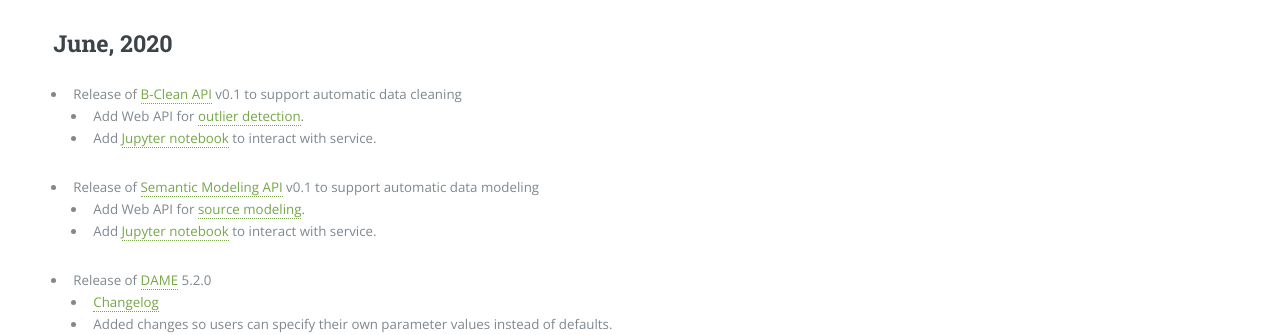
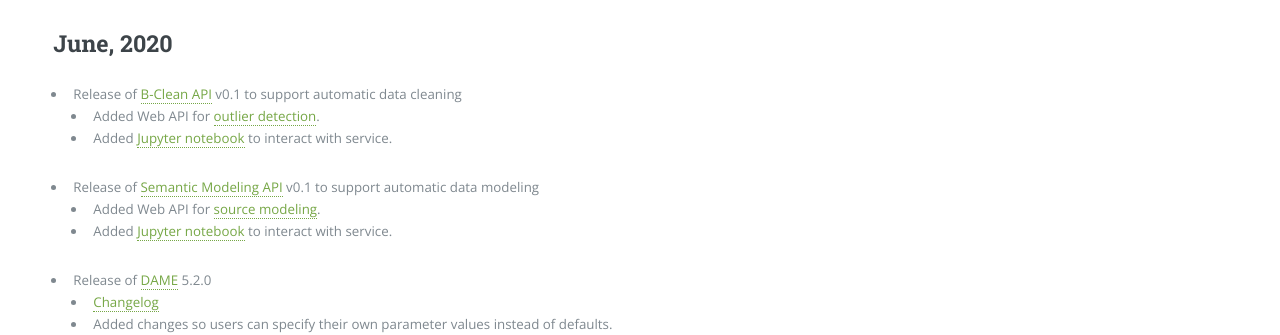
Before and after one commit to KnowledgeCaptureAndDiscovery/MINT, a Jekyll site: the page built from releases.md, in a window 1280 px wide and 900 px high. Shown: the part 244-579 px from the top of the window. Built offline with Jekyll 4.4.1, drawn with Linux system fonts in a browser that asks for light colours.

Commit message:
Update releases.md

```diff
--- a/releases.md
+++ b/releases.md
@@ -7,11 +7,11 @@
 
 ## June, 2020
 * Release of [B-Clean API](https://github.com/mintproject/byod-cleaning-api) v0.1 to support automatic data cleaning
-  * Add Web API for [outlier detection](https://bclean.mint.isi.edu/detect).
-  * Add [Jupyter notebook](https://github.com/mintproject/byod-cleaning-api/blob/master/ocde_demo.ipynb) to interact with service.
+  * Added Web API for [outlier detection](https://bclean.mint.isi.edu/detect).
+  * Added [Jupyter notebook](https://github.com/mintproject/byod-cleaning-api/blob/master/ocde_demo.ipynb) to interact with service.
 * Release of [Semantic Modeling API](https://github.com/mintproject/semantic-modeling-api) v0.1 to support automatic data modeling
-  * Add Web API for [source modeling](http://mira.isi.edu:8000).
-  * Add [Jupyter notebook](https://github.com/mintproject/semantic-modeling-api/blob/master/demo.ipynb) to interact with service.
+  * Added Web API for [source modeling](http://mira.isi.edu:8000).
+  * Added [Jupyter notebook](https://github.com/mintproject/semantic-modeling-api/blob/master/demo.ipynb) to interact with service.
 * Release of [DAME]({{ '/products/model/' | absolute_url }}#desktop-appliation-for-model-execution-dame) 5.2.0
   *  [Changelog](https://github.com/mintproject/dame_cli/releases/tag/5.1.1)
   *  Added changes so users can specify their own parameter values instead of defaults.
```
